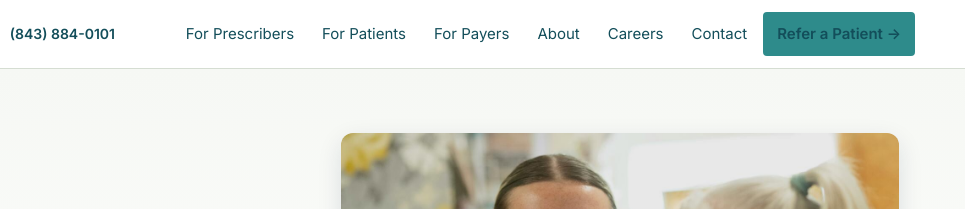
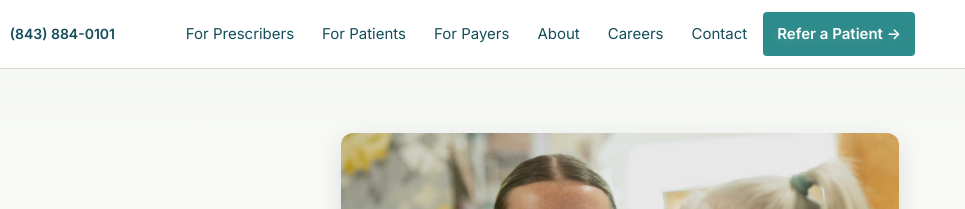
Before and after one commit to uplift-john/coreflowrx, an Eleventy site: page index.njk in a window 1280 px wide. Shown: the top 209 px of the page, 315-1280 px from the left. Built offline with nearby package versions, Linux system fonts and the light colour scheme; Eleventy itself is replaced by a stand-in of ours; files that its build step writes are made by us from their sources.

Commit message:
Apply index header's Refer-button styling to shared layout (site-wide)
Move the index design's nav CTA treatment (refer-cta class + inline
color/text-shadow) into the single shared header in _includes/layout.njk, so
the same header renders on all 11 pages instead of only index. aria-current
logic preserved.

Logo swap deferred: it points at 1-mrb25spj.png, a binary asset that lives
only in the Claude Design project and can't be pulled through the design MCP
(text-only read). The header logo is already a shared variable (site.logo),
so once that PNG is added to the repo it's a one-line change in _data/site.json.

```diff
--- a/_includes/layout.njk
+++ b/_includes/layout.njk
@@ -50,7 +50,7 @@
  <li><a href="about.html"{% if activeNav == "about" %} aria-current="page"{% endif %}>About</a></li>
  <li><a href="careers.html"{% if activeNav == "careers" %} aria-current="page"{% endif %}>Careers</a></li>
  <li><a href="contact.html"{% if activeNav == "contact" %} aria-current="page"{% endif %}>Contact</a></li>
- <li><a class="btn btn--primary" href="refer.html"{% if activeNav == "refer" %} aria-current="page"{% endif %}>Refer a Patient →</a></li>
+ <li style="color: #DEEBF0; text-shadow: 0px 4px 12px #FFFFFF26"><a class="btn btn--primary refer-cta" href="refer.html" style="color:#ffffff"{% if activeNav == "refer" %} aria-current="page"{% endif %}>Refer a Patient →</a></li>
  </ul>
  </nav>
  </div>
```
